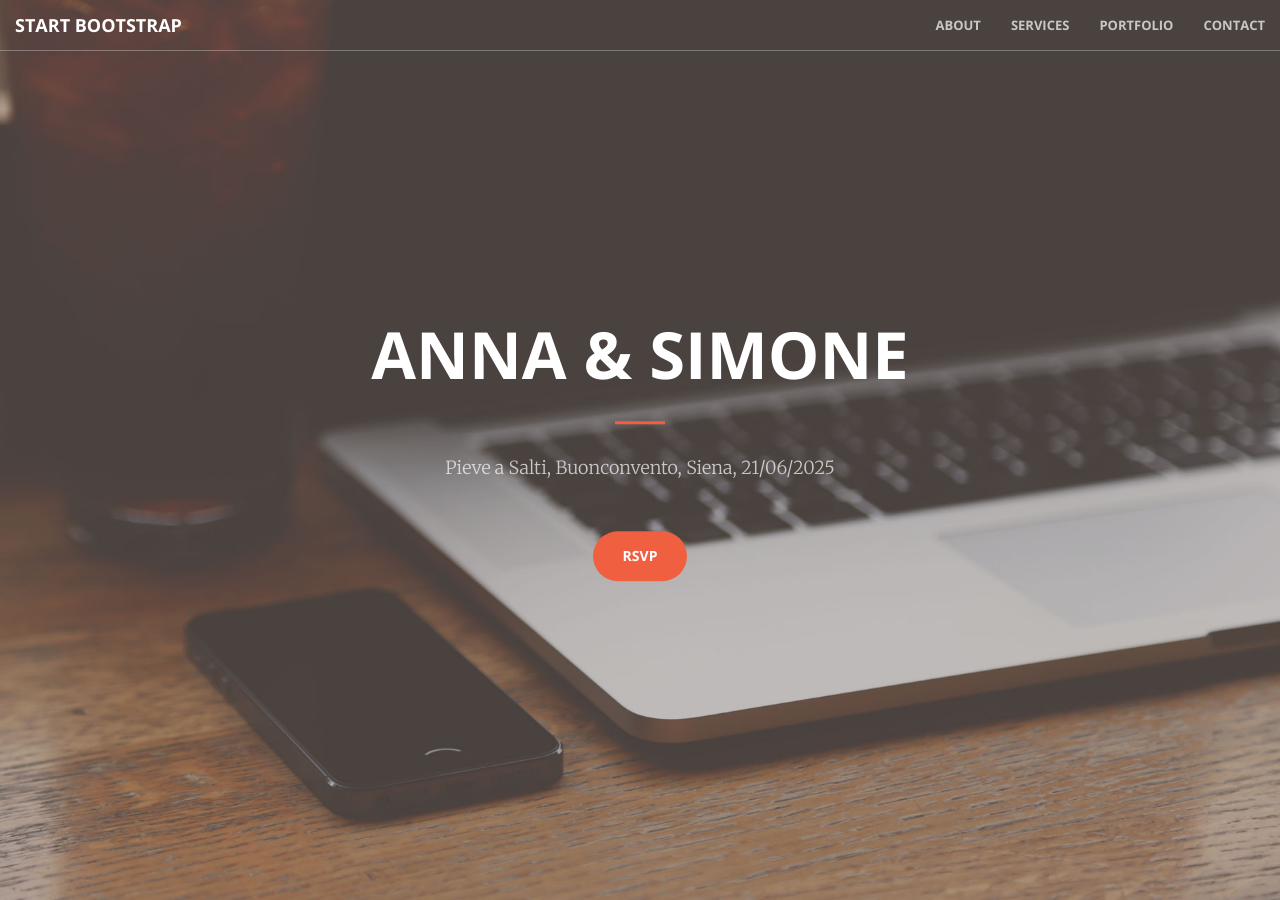
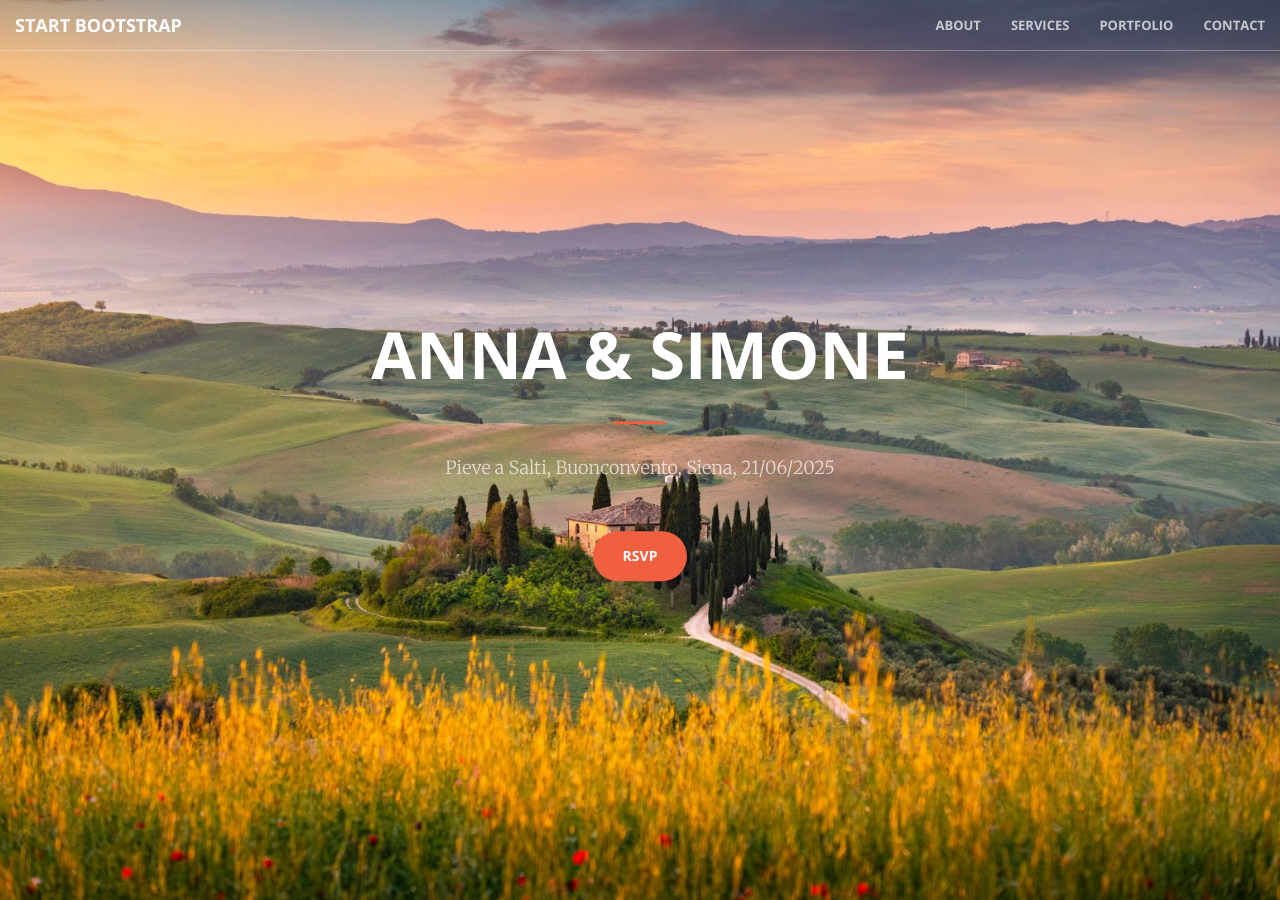
Before and after one commit to anna-simone-wedding/anna-simone-wedding.github.io, a Jekyll site: the page built from index.html, in a window 1280 px wide and 900 px high. Built offline with Jekyll 4.4.1, drawn with Linux system fonts in a browser that asks for light colours.

Commit message:
prova cambio immagine

```diff
--- a/_sass/_base.scss
+++ b/_sass/_base.scss
@@ -155,7 +155,7 @@
     min-height: auto;
     @include background-cover;
     background-position: center;
-    background-image: url('../img/header.jpg');
+    background-image: url('../img/val-dorcia-hd.jpg');
     text-align: center;
     color: white;
     .header-content {
```
Also changed, not shown: img/val-dorcia-hd.jpg (renamed from val-dorcia-hd.jpg).
